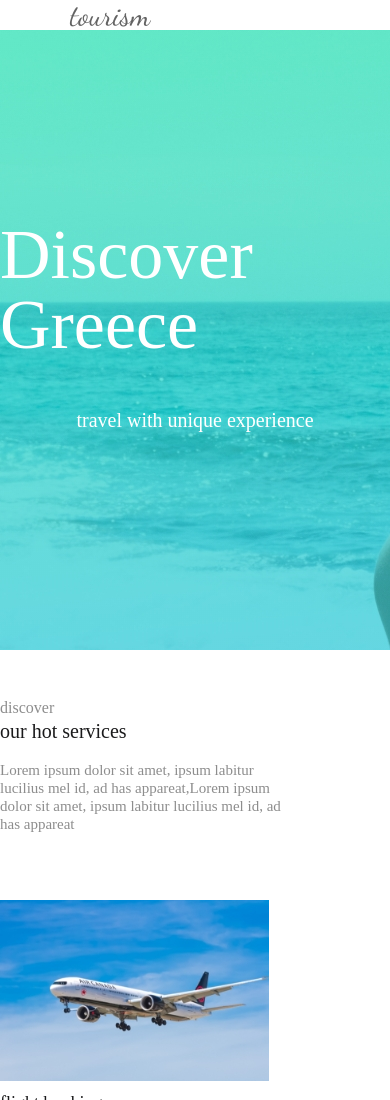
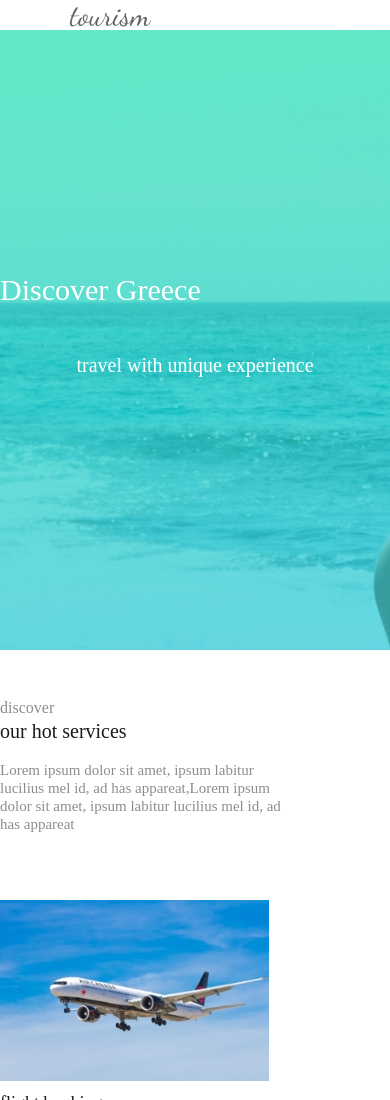
Before and after one commit to tiko-arevadze/lesson9, a plain HTML site: page index.html in a window 390 px wide. Shown: the top 1100 px of the page. Drawn offline with Linux system fonts and the light colour scheme; a web font is replaced by a local one.

Commit message:
add styles

```diff
--- a/css/responsive.css
+++ b/css/responsive.css
@@ -31,3 +31,8 @@
     }
 
 }
+@media (max-width:500px) {
+    .title4 {
+        font-size: 30px;
+    }
+}
--- a/css/style.css
+++ b/css/style.css
@@ -58,6 +58,7 @@ font-family: 'Dancing Script', cursive;
 .unite {
 	background-image: url('../images/background.jpg');
 	height: 650px;
+	width: 100%;
 	background-repeat: no-repeat;
 	background-size: cover;
 	display: -webkit-box;
@@ -69,6 +70,10 @@ font-family: 'Dancing Script', cursive;
 	-webkit-box-align: center;
 	    -ms-flex-align: center;
 	        align-items: center;
+}
+.title3 {
+	max-width: 560px;
+	width: 100%;
 }
 .title4{
 	font-size: 70px;
@@ -160,4 +165,5 @@ display: flex;
 	line-height: 150%;
 	font-family: 'Benne', serif;
 }
+
 /*end section 2*/
```
Also changed, not shown: index.html (line endings or trailing spaces).
